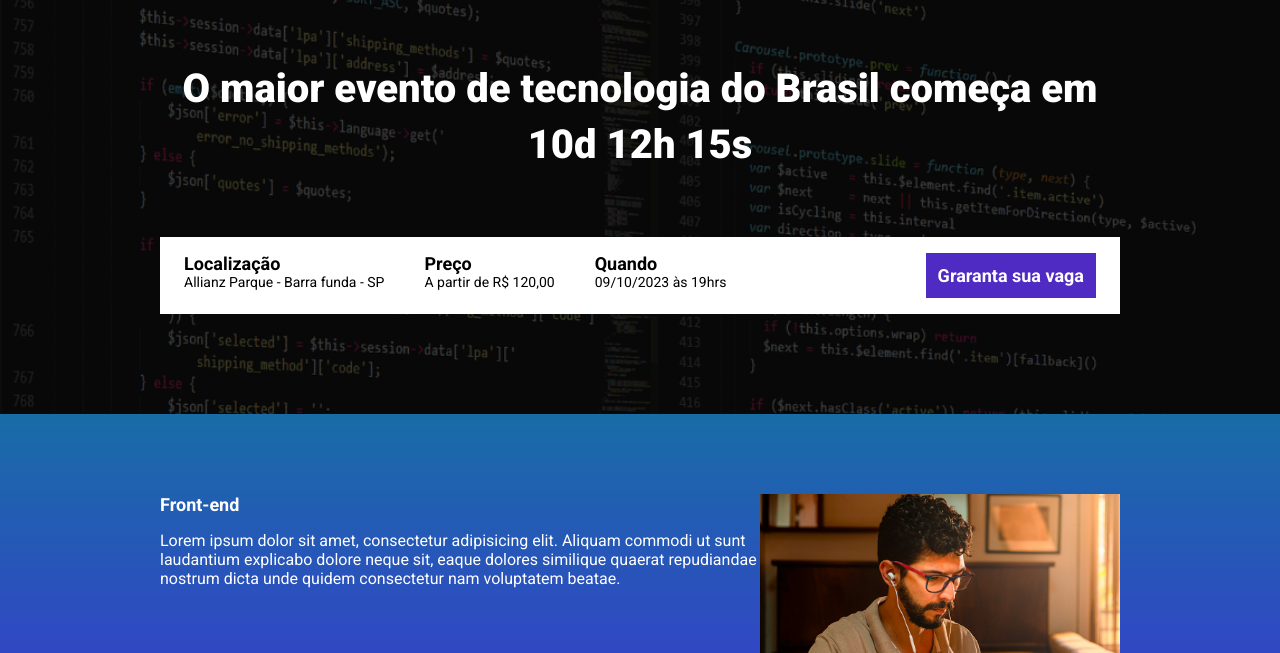
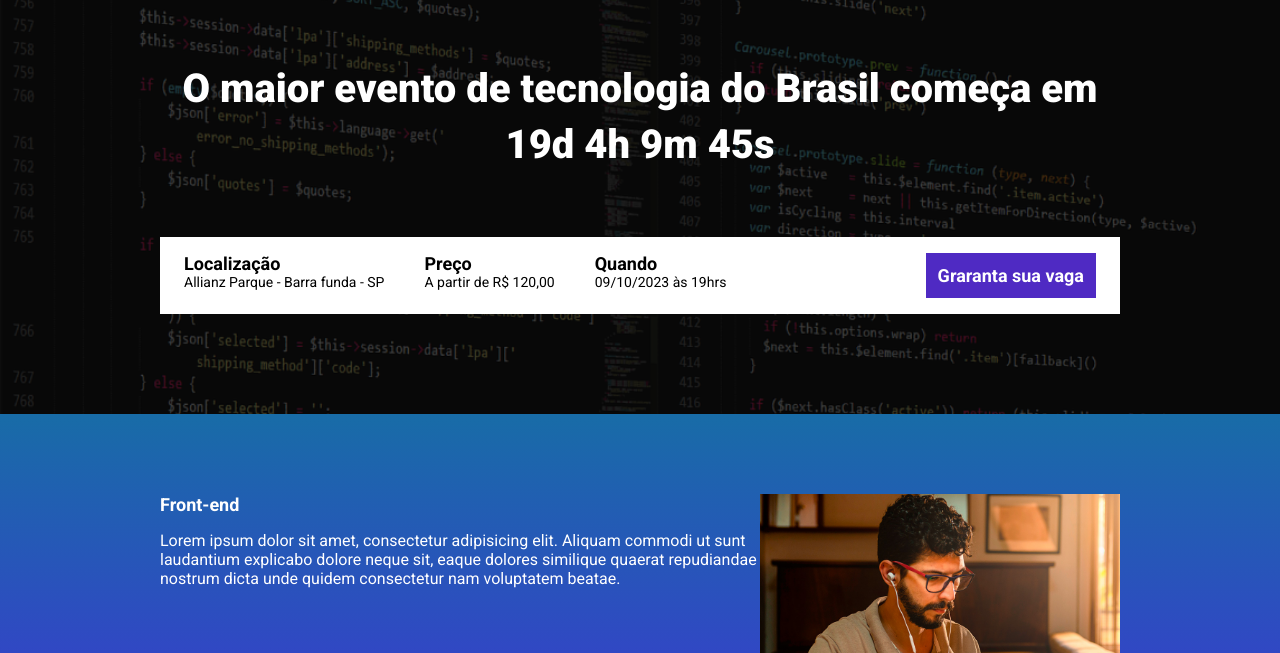
Before and after one commit to jonattasmoraes/ebac_tech_talks, a website built with Parcel: page src/index.html in a window 1280 px wide. Shown: the part 147-800 px from the top of the page. Built offline with nearby package versions, Linux system fonts and the light colour scheme.

Commit message:
Commit final

```diff
--- a/package.json
+++ b/package.json
@@ -2,9 +2,9 @@
   "name": "ebac_talks",
   "version": "1.0.0",
   "description": "",
-  "main": "index.js",
   "scripts": {
     "dev": "parcel src/index.html src/styles/main.scss src/scripts/main.js",
+    "build": "parcel build src/index.html",
     "test": "echo \"Error: no test specified\" && exit 1"
   },
   "author": "",
--- a/src/index.html
+++ b/src/index.html
@@ -15,7 +15,7 @@
     <div class="container">
         <img class="hero__logo" src="images/ebac_logo.svg" alt="Ebac">
         <p class="hero__text">
-            O maior evento de tecnologia do Brasil começa em 10d 12h 15s
+            O maior evento de tecnologia do Brasil começa em <span id="contador">10d 12h 15s</span>
         </p>
         <div class="infos-bar">
             <ul class="infos-bar__infos">
@@ -55,7 +55,7 @@
                 Lorem ipsum dolor sit amet, consectetur adipisicing elit. Aliquam commodi ut sunt laudantium explicabo dolore neque sit, eaque dolores similique quaerat repudiandae nostrum dicta unde quidem consectetur nam voluptatem beatae.
             </p>
         </div>
-        <img class="event__image" src="images/frontend.png" alt="Front-end">
+        <img class="event__image" src="images/ui-ux.png" alt="Front-end">
     </div>
 </section>
 <section class="event event__data-science">
@@ -66,7 +66,7 @@
                 Lorem ipsum dolor sit amet, consectetur adipisicing elit. Aliquam commodi ut sunt laudantium explicabo dolore neque sit, eaque dolores similique quaerat repudiandae nostrum dicta unde quidem consectetur nam voluptatem beatae.
             </p>
         </div>
-        <img class="event__image" src="images/frontend.png" alt="Front-end">
+        <img class="event__image" src="images/data.png" alt="Front-end">
     </div>
 </section>
 <section class="event event__backend event--image-left">
@@ -77,7 +77,7 @@
                 Lorem ipsum dolor sit amet, consectetur adipisicing elit. Aliquam commodi ut sunt laudantium explicabo dolore neque sit, eaque dolores similique quaerat repudiandae nostrum dicta unde quidem consectetur nam voluptatem beatae.
             </p>
         </div>
-        <img class="event__image" src="images/frontend.png" alt="Front-end">
+        <img class="event__image" src="images/backend.png" alt="Front-end">
     </div>
 </section>
 <script src="https://unpkg.com/aos@next/dist/aos.js"></script>
--- a/src/scripts/main.js
+++ b/src/scripts/main.js
@@ -1 +1,26 @@
 AOS.init();
+
+const dataDoEvento = new Date("Sep 28, 2023 19:00:00");
+const timeStamDoEvento = dataDoEvento.getTime();
+
+const contarAsHoras = setInterval(function() {
+    const agora = new Date();
+    const timeStamAtual = agora.getTime();
+
+    const distanciaAteEvento = timeStamDoEvento - timeStamAtual;
+
+    const diaEmMs = 1000 * 60 * 60 * 24;
+    const horaEmMs = 1000 * 60 * 60;
+    const minutoEmMs = 1000 * 60;
+
+    const diasAteOEvento = Math.floor(distanciaAteEvento / diaEmMs);
+    const horasAteOEvento = Math.floor((distanciaAteEvento % diaEmMs) / horaEmMs);
+    const minutosAteOEvento = Math.floor((distanciaAteEvento % horaEmMs) / minutoEmMs);
+    const segundosAteOEvento = Math.floor((distanciaAteEvento % minutoEmMs) / 1000);
+
+    document.getElementById('contador').innerHTML = `${diasAteOEvento}d ${horasAteOEvento}h ${minutosAteOEvento}m ${segundosAteOEvento}s`;
+    if (distanciaAteEvento < 0) {
+        clearInterval(contarAsHoras);
+        document.getElementById('contador').innerHTML = 'Evento expirado'
+    }
+}, 1000);
```
